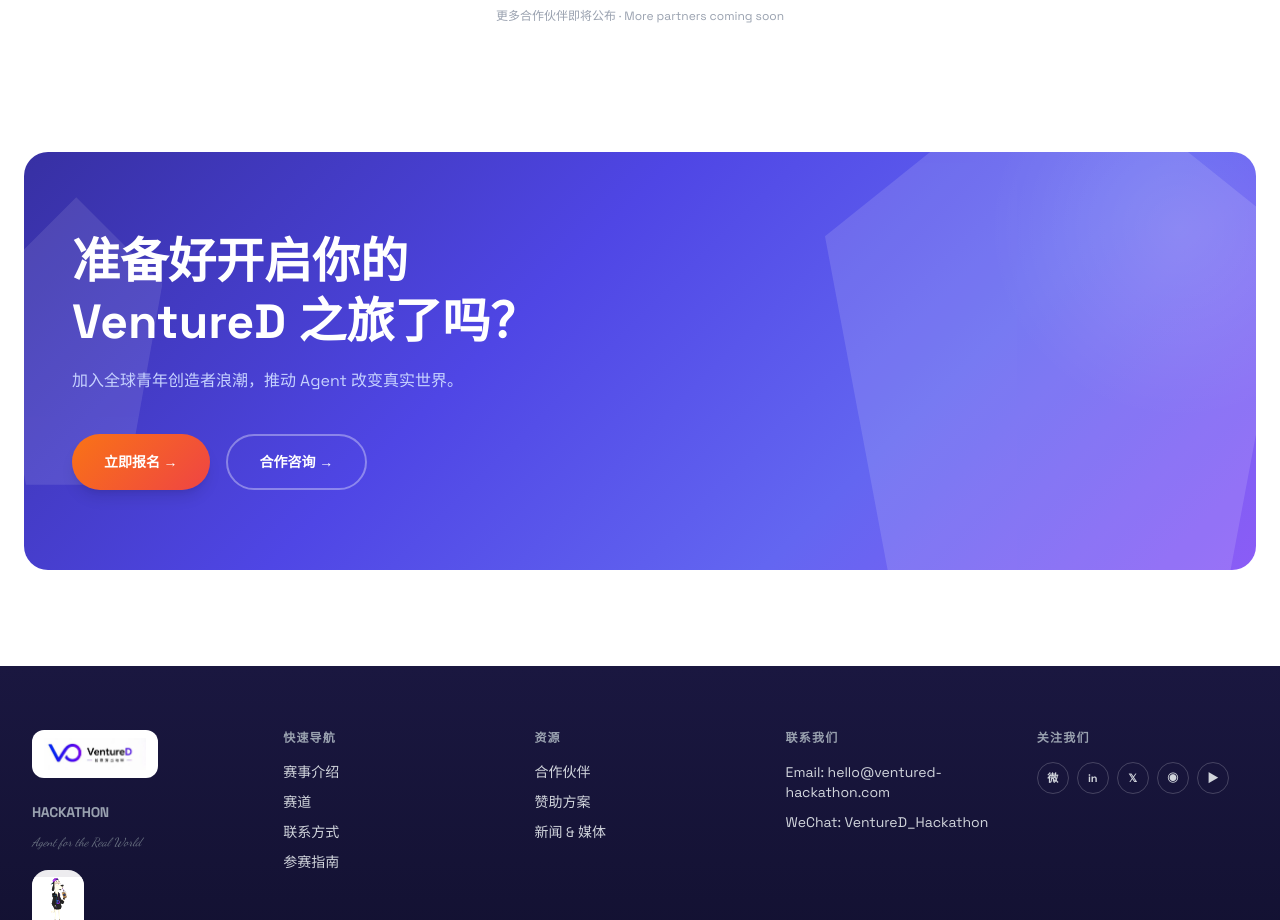
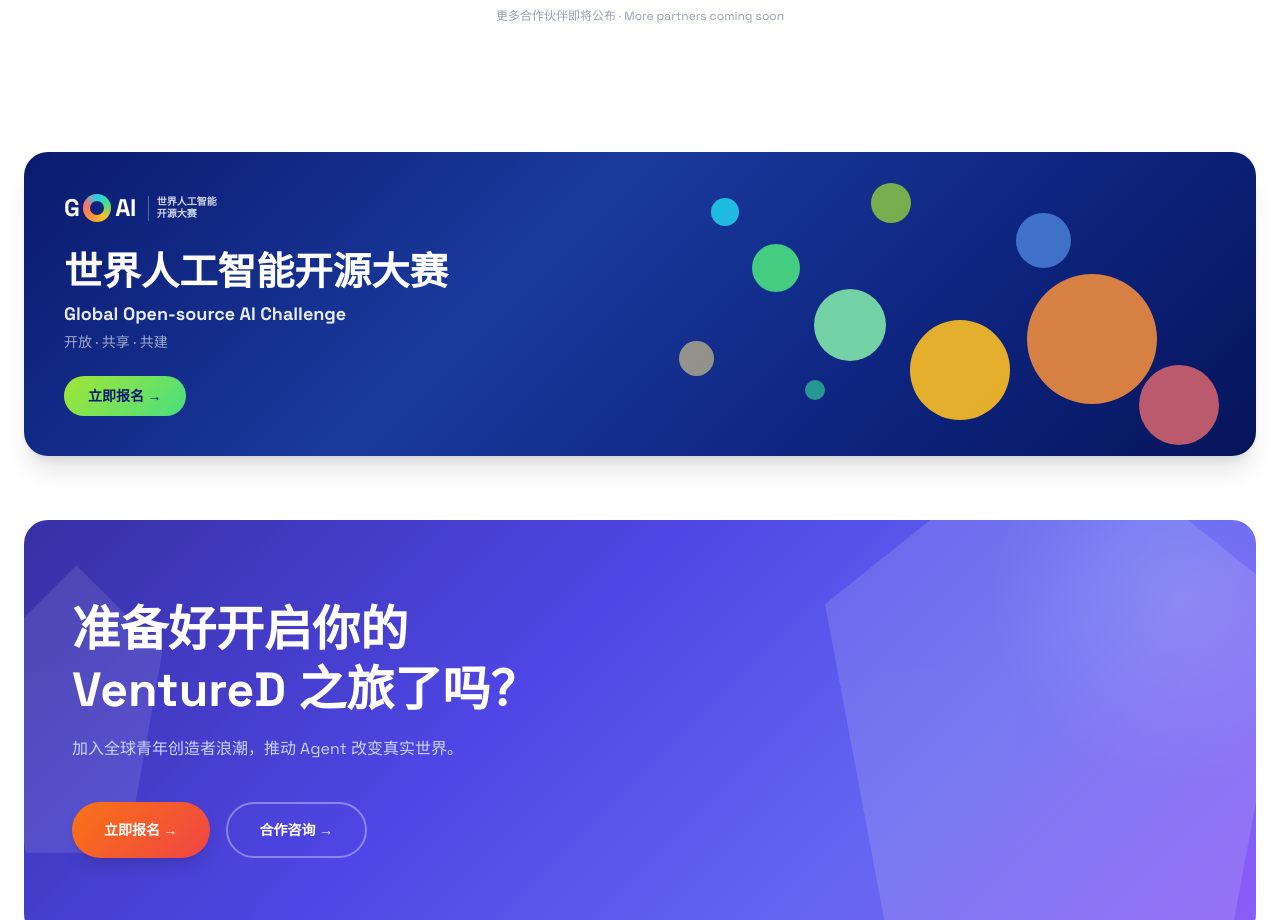
Before and after one commit to XianyiLiu0813/VentureD-website, a Next.js app: page / in a window 1280 px wide. Shown: the part 5680-6600 px from the top of the page. Built offline with nearby package versions, Linux system fonts and the light colour scheme.

Commit message:
Add GOAI partner banner with link to goaihz.com

```diff
--- a/src/app/page.tsx
+++ b/src/app/page.tsx
@@ -674,6 +674,72 @@
         <p className="text-center text-xs text-gray-400 mt-6">更多合作伙伴即将公布 · More partners coming soon</p>
       </section>
 
+      {/* ── GOAI PARTNER BANNER ── */}
+      <section className="py-8 px-6">
+        <div className="max-w-7xl mx-auto">
+          <a
+            href="https://www.goaihz.com/?channel=vd"
+            target="_blank"
+            rel="noopener noreferrer"
+            className="block rounded-3xl overflow-hidden relative group cursor-pointer hover:-translate-y-1 transition-all duration-300 shadow-xl hover:shadow-2xl"
+            style={{ background: "linear-gradient(135deg, #0a1a6e 0%, #1a3a9e 40%, #0e2580 70%, #06145a 100%)", minHeight: "220px" }}
+          >
+            {/* Floating circles decoration */}
+            <div className="absolute inset-0 pointer-events-none overflow-hidden">
+              {[
+                { size: 28, top: "15%", right: "42%", color: "#22d3ee", opacity: 0.85 },
+                { size: 48, top: "30%", right: "37%", color: "#4ade80", opacity: 0.9 },
+                { size: 72, top: "45%", right: "30%", color: "#86efac", opacity: 0.85 },
+                { size: 100, top: "55%", right: "20%", color: "#fbbf24", opacity: 0.9 },
+                { size: 130, top: "40%", right: "8%", color: "#fb923c", opacity: 0.85 },
+                { size: 80, top: "70%", right: "3%", color: "#f87171", opacity: 0.75 },
+                { size: 40, top: "10%", right: "28%", color: "#a3e635", opacity: 0.7 },
+                { size: 20, top: "75%", right: "35%", color: "#34d399", opacity: 0.65 },
+                { size: 55, top: "20%", right: "15%", color: "#60a5fa", opacity: 0.6 },
+                { size: 35, top: "62%", right: "44%", color: "#fde68a", opacity: 0.55 },
+              ].map((c, i) => (
+                <div key={i} className="absolute rounded-full"
+                  style={{ width: c.size, height: c.size, top: c.top, right: c.right, background: c.color, opacity: c.opacity, filter: "blur(0.5px)" }} />
+              ))}
+            </div>
+
+            <div className="relative z-10 px-10 py-10 flex flex-col justify-between h-full" style={{ minHeight: "220px" }}>
+              {/* Top: Logo */}
+              <div className="flex items-center gap-2 mb-6">
+                <div className="flex items-center gap-1">
+                  <span className="text-white font-black text-2xl tracking-tight">G</span>
+                  <div className="w-7 h-7 rounded-full flex items-center justify-center" style={{ background: "conic-gradient(#22d3ee, #4ade80, #fbbf24, #fb923c, #f87171, #22d3ee)" }}>
+                    <div className="w-3.5 h-3.5 rounded-full bg-[#0e2580]" />
+                  </div>
+                  <span className="text-white font-black text-2xl tracking-tight">AI</span>
+                </div>
+                <div className="ml-1 border-l border-white/30 pl-2">
+                  <div className="text-white/80 text-[10px] font-semibold leading-tight">世界人工智能</div>
+                  <div className="text-white/80 text-[10px] font-semibold leading-tight">开源大赛</div>
+                </div>
+              </div>
+
+              {/* Main content */}
+              <div className="max-w-lg">
+                <h3 className="text-white font-black leading-tight mb-1" style={{ fontSize: "clamp(1.6rem, 4vw, 2.4rem)" }}>
+                  {t("世界人工智能开源大赛", "Global Open-source AI Challenge")}
+                </h3>
+                <p className="text-white font-bold text-lg mb-1" style={{ opacity: 0.9 }}>
+                  {lang === "en" ? "Global Open-source AI Challenge" : "Global Open-source AI Challenge"}
+                </p>
+                <p className="text-white/60 text-sm mb-6">
+                  {t("开放 · 共享 · 共建", "Open · Share · Build")}
+                </p>
+                <div className="inline-flex items-center gap-2 px-6 py-2.5 rounded-full font-bold text-sm text-[#0a1a6e] group-hover:scale-105 transition-transform"
+                  style={{ background: "linear-gradient(135deg, #a3e635, #4ade80)" }}>
+                  {t("立即报名 →", "Register Now →")}
+                </div>
+              </div>
+            </div>
+          </a>
+        </div>
+      </section>
+
       {/* ── CTA BANNER with crystal decorations ── */}
       <section className="py-8 px-6 pb-24">
         <div className="max-w-7xl mx-auto">
```
